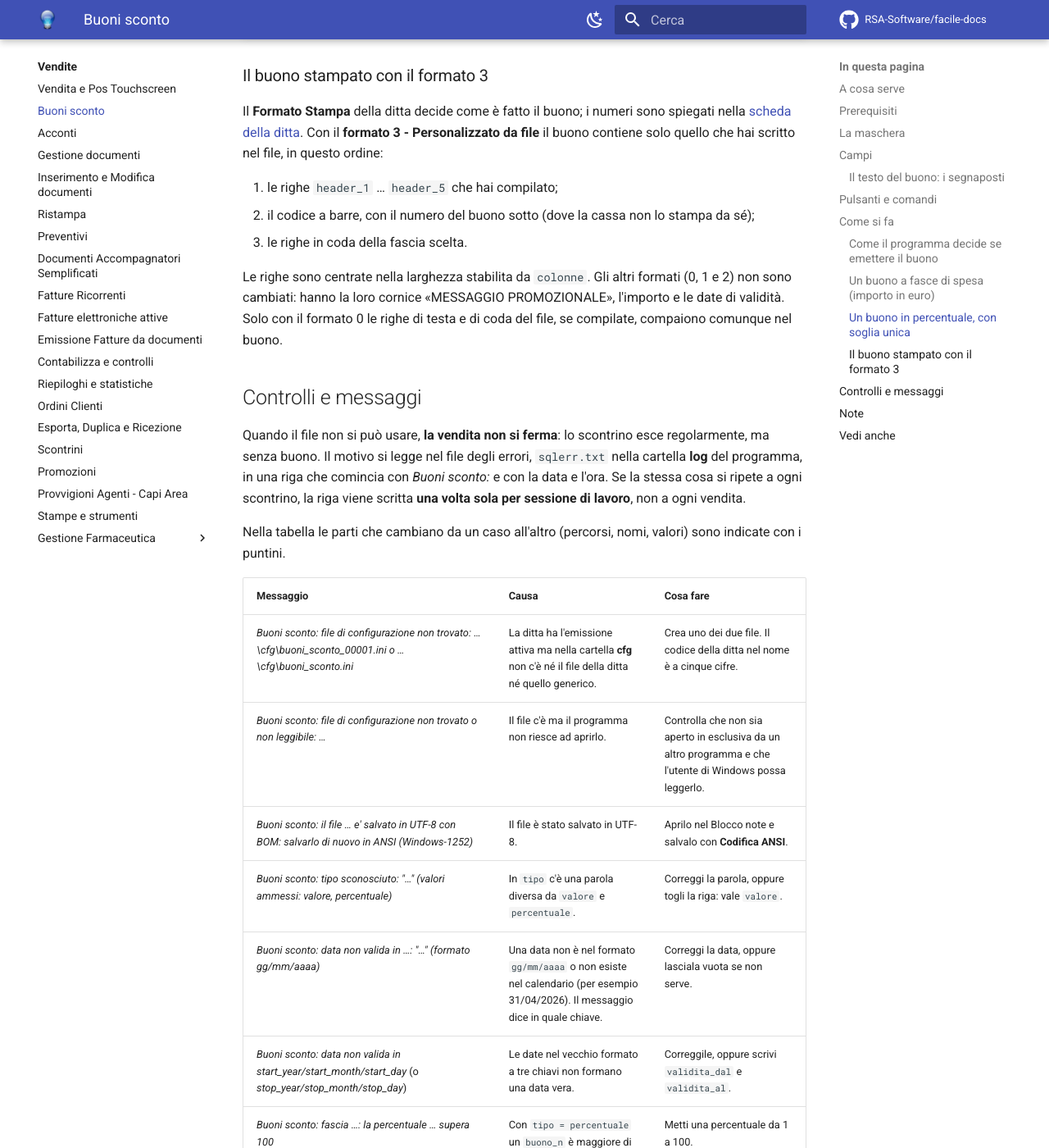
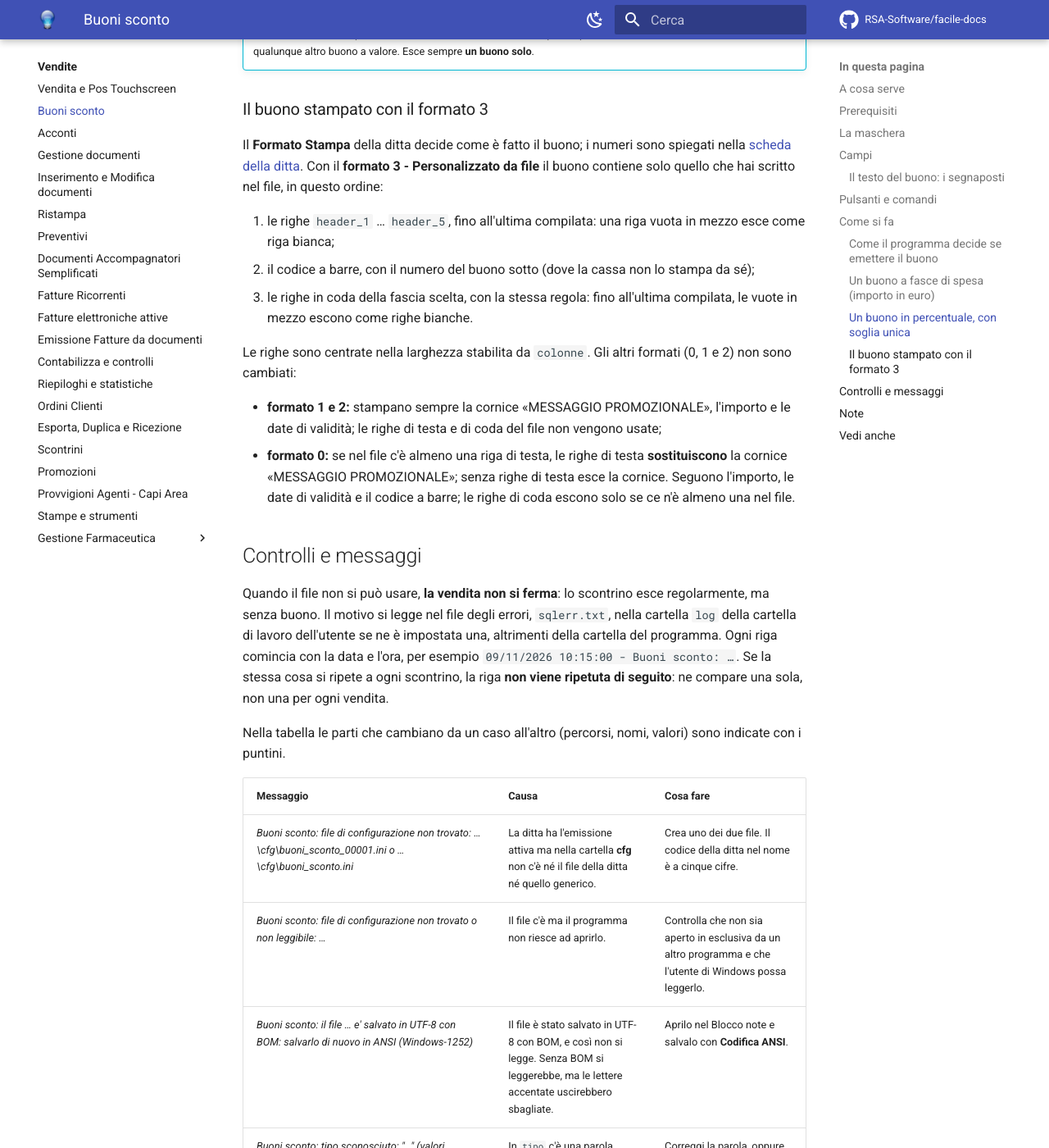
Before and after one commit to RSA-Software/facile-docs, an MkDocs documentation site: the page built from docs/moduli/vendite/buoni-sconto.md, in a window 1280 px wide and 1400 px high, scrolled down 5459 px. Shown: the whole window at 82% size. Built offline with MkDocs 1.6.1 and Material for MkDocs 9.7.7, drawn with Linux system fonts in a browser that asks for light colours; comment, search, counter and statistics services are not loaded; some of the changed text lies outside the part shown.

Commit message:
Buoni sconto: UTF-8 con BOM, formati e file degli errori descritti con precisione
Co-Authored-By: Claude Opus 5.5 <noreply@anthropic.com>

```diff
--- a/docs/moduli/vendite/buoni-sconto.md
+++ b/docs/moduli/vendite/buoni-sconto.md
@@ -76,9 +76,11 @@ commentate una per una, con l'esempio della promozione al 10% da 50 euro.
 !!! warning "Salva il file in ANSI"
 
     Il file va salvato in **ANSI** (Windows-1252). In Blocco note si sceglie
-    **ANSI** nel campo **Codifica** di **Salva con nome**. Un file salvato in
-    UTF-8 non viene letto: il buono non esce e il programma lo scrive nel file
-    degli errori.
+    **ANSI** nel campo **Codifica** di **Salva con nome**. Un file salvato
+    in UTF-8 **con BOM** non viene letto: il buono non esce e il programma lo
+    scrive nel file degli errori. Un file salvato in UTF-8 **senza BOM** viene
+    letto, ma le lettere accentate escono sbagliate sul buono. In tutti e due i
+    casi va salvato di nuovo in ANSI.
 
 ## Campi
 
@@ -215,24 +217,33 @@ spiegati nella [scheda della ditta](../anagrafiche/ditte.md#scheda-fidelity-buon
 Con il **formato 3 - Personalizzato da file** il buono contiene solo quello che
 hai scritto nel file, in questo ordine:
 
-1. le righe `header_1` … `header_5` che hai compilato;
+1. le righe `header_1` … `header_5`, fino all'ultima compilata: una riga vuota
+   in mezzo esce come riga bianca;
 2. il codice a barre, con il numero del buono sotto (dove la cassa non lo
    stampa da sé);
-3. le righe in coda della fascia scelta.
+3. le righe in coda della fascia scelta, con la stessa regola: fino
+   all'ultima compilata, le vuote in mezzo escono come righe bianche.
 
 Le righe sono centrate nella larghezza stabilita da `colonne`. Gli altri
-formati (0, 1 e 2) non sono cambiati: hanno la loro cornice «MESSAGGIO
-PROMOZIONALE», l'importo e le date di validità. Solo con il formato 0 le righe
-di testa e di coda del file, se compilate, compaiono comunque nel buono.
+formati (0, 1 e 2) non sono cambiati:
+
+- **formato 1 e 2:** stampano sempre la cornice «MESSAGGIO PROMOZIONALE»,
+  l'importo e le date di validità; le righe di testa e di coda del file non
+  vengono usate;
+- **formato 0:** se nel file c'è almeno una riga di testa, le righe di testa
+  **sostituiscono** la cornice «MESSAGGIO PROMOZIONALE»; senza righe di testa
+  esce la cornice. Seguono l'importo, le date di validità e il codice a barre;
+  le righe di coda escono solo se ce n'è almeno una nel file.
 
 ## Controlli e messaggi
 
 Quando il file non si può usare, **la vendita non si ferma**: lo scontrino esce
 regolarmente, ma senza buono. Il motivo si legge nel file degli errori,
-`sqlerr.txt` nella cartella **log** del programma, in una riga che comincia con
-*Buoni sconto:* e con la data e l'ora. Se la stessa cosa si ripete a ogni
-scontrino, la riga viene scritta **una volta sola per sessione di lavoro**, non
-a ogni vendita.
+`sqlerr.txt`, nella cartella `log` della cartella di lavoro dell'utente se ne
+è impostata una, altrimenti della cartella del programma. Ogni riga comincia
+con la data e l'ora, per esempio `09/11/2026 10:15:00 - Buoni sconto: …`. Se la
+stessa cosa si ripete a ogni scontrino, la riga **non viene ripetuta di
+seguito**: ne compare una sola, non una per ogni vendita.
 
 Nella tabella le parti che cambiano da un caso all'altro (percorsi, nomi,
 valori) sono indicate con i puntini.
@@ -241,7 +252,7 @@ valori) sono indicate con i puntini.
 |---|---|---|
 | *Buoni sconto: file di configurazione non trovato: …\cfg\buoni_sconto_00001.ini o …\cfg\buoni_sconto.ini* | La ditta ha l'emissione attiva ma nella cartella **cfg** non c'è né il file della ditta né quello generico. | Crea uno dei due file. Il codice della ditta nel nome è a cinque cifre. |
 | *Buoni sconto: file di configurazione non trovato o non leggibile: …* | Il file c'è ma il programma non riesce ad aprirlo. | Controlla che non sia aperto in esclusiva da un altro programma e che l'utente di Windows possa leggerlo. |
-| *Buoni sconto: il file … e' salvato in UTF-8 con BOM: salvarlo di nuovo in ANSI (Windows-1252)* | Il file è stato salvato in UTF-8. | Aprilo nel Blocco note e salvalo con **Codifica** **ANSI**. |
+| *Buoni sconto: il file … e' salvato in UTF-8 con BOM: salvarlo di nuovo in ANSI (Windows-1252)* | Il file è stato salvato in UTF-8 con BOM, e così non si legge. Senza BOM si leggerebbe, ma le lettere accentate uscirebbero sbagliate. | Aprilo nel Blocco note e salvalo con **Codifica** **ANSI**. |
 | *Buoni sconto: tipo sconosciuto: "…" (valori ammessi: valore, percentuale)* | In `tipo` c'è una parola diversa da `valore` e `percentuale`. | Correggi la parola, oppure togli la riga: vale `valore`. |
 | *Buoni sconto: data non valida in …: "…" (formato gg/mm/aaaa)* | Una data non è nel formato `gg/mm/aaaa` o non esiste nel calendario (per esempio 31/04/2026). Il messaggio dice in quale chiave. | Correggi la data, oppure lasciala vuota se non serve. |
 | *Buoni sconto: data non valida in start_year/start_month/start_day* (o *stop_year/stop_month/stop_day*) | Le date nel vecchio formato a tre chiavi non formano una data vera. | Correggile, oppure scrivi `validita_dal` e `validita_al`. |
```
Also changed, not shown: docs/appendici/messaggi-errore.md (+1 -1 lines), docs/novita/index.md (+2 -1 lines).
